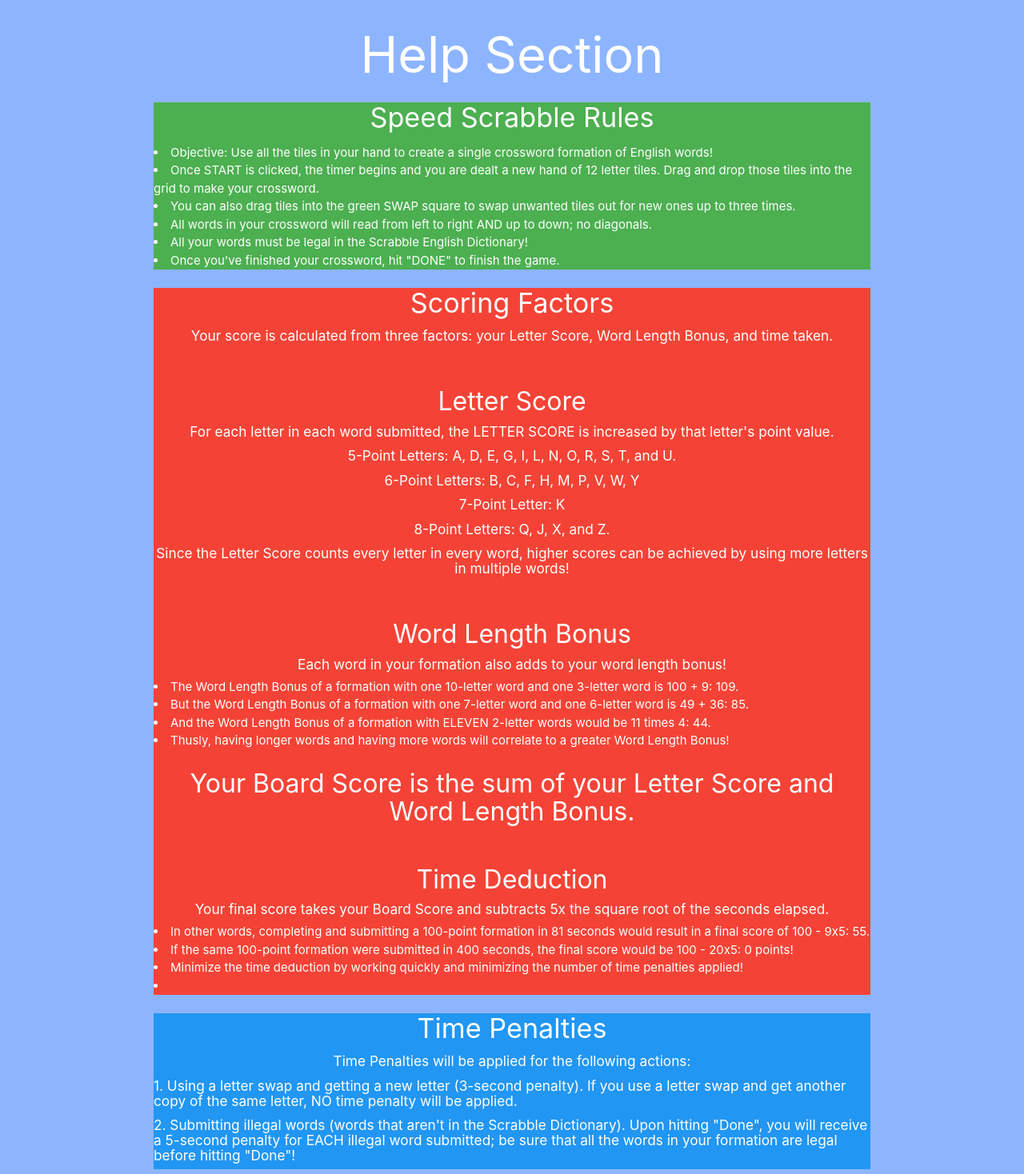
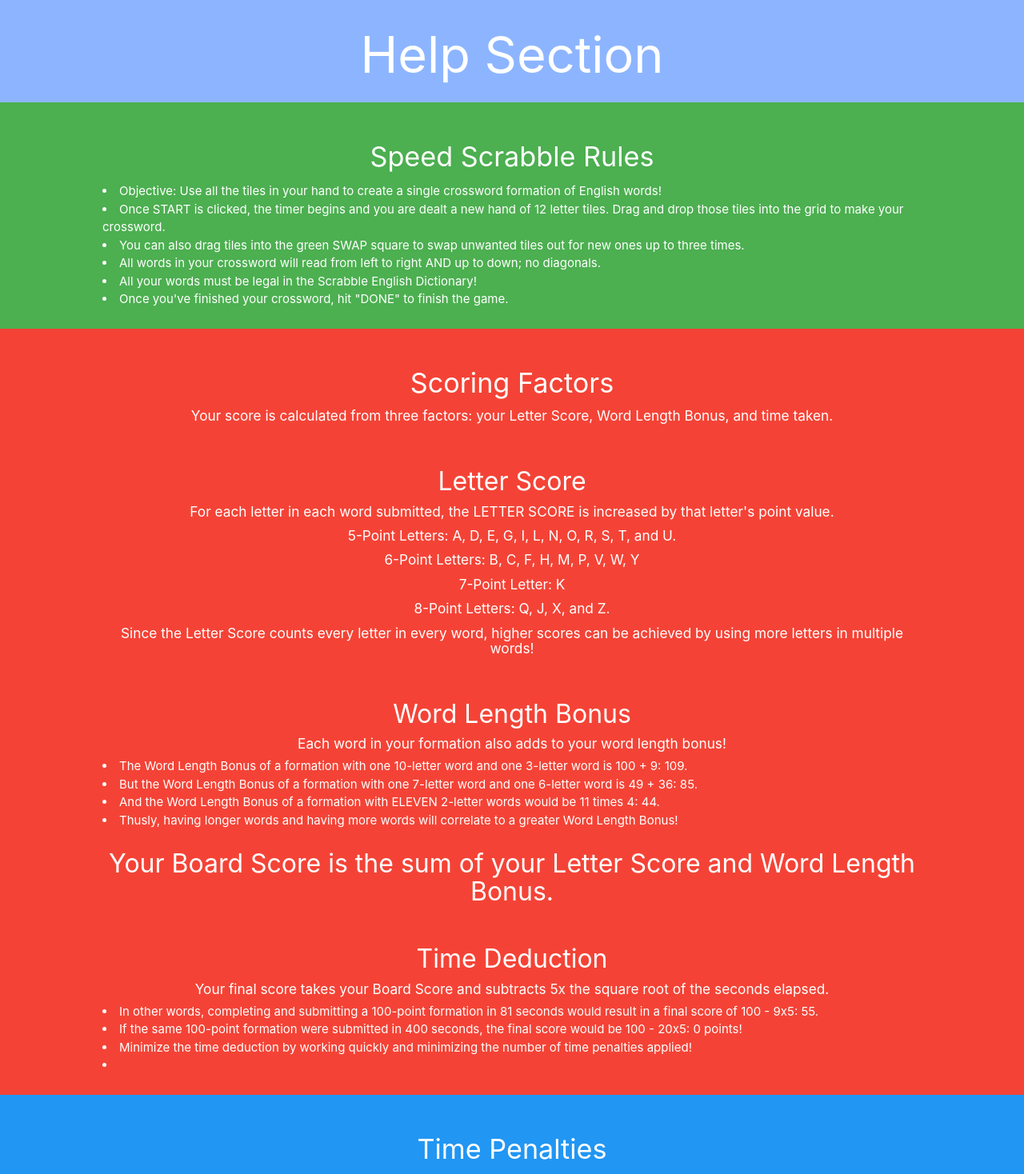
Before and after one commit to davidwu92/SpeedScrabble, a React (Create React App) app in the folder client/: page /help in a window 1280 px wide. Shown: the part 120-1588 px from the top of the page at 80% size. Built offline with nearby package versions, Linux system fonts and the light colour scheme.

Commit message:
Styling for Help section, removed test page

```diff
--- a/client/src/App.js
+++ b/client/src/App.js
@@ -12,7 +12,7 @@
 import SpeedScrabble from './Pages/SpeedScrabble'
 import Leaderboards from './Pages/Leaderboards'
 import Help from './Pages/Help'
-import TestPage from './Pages/TestPage'
+// import TestPage from './Pages/TestPage'
 import Multiplayer from './Pages/Multiplayer'
 import ForgotPassword from './Pages/ForgotPassword'
 import ResetPassword from './Pages/ResetPassword'
@@ -65,13 +65,6 @@
       </Switch>
 
       <Switch>
-        <Route exact path="/test">
-          <LoggedInNav/>
-          <TestPage/>
-        </Route>
-      </Switch>
-
-      <Switch>
         <Route exact path="/forgotPassword">
           <Navbar/>
           <ForgotPassword/>
--- a/client/src/Components/LoggedInNav/LoggedInNav.js
+++ b/client/src/Components/LoggedInNav/LoggedInNav.js
@@ -19,7 +19,6 @@
           <li id="hovEffect" className="tab left"><Link to="/speedscrabble">New Game <i className="fas fa-pencil-alt tiny"></i></Link></li>
           <li id="hovEffect" className="tab left"><Link to="/leaderboards">Leaderboards <i className="fas fa-medal tiny"></i></Link></li>
           <li id="hovEffect" className="tab"><Link to="/help">Help <i className="fas fa-question-circle tiny"></i></Link></li>
-          <li id="hovEffect" className="tab"><Link to="/test">Test Page</Link></li>
           <li id="hovEffect" className="tab right" onClick={logout}><Link to="/"><i className="fas fa-sign-out-alt"></i></Link></li>
         </ul>
       </div>
--- a/client/src/Pages/Help/Help.js
+++ b/client/src/Pages/Help/Help.js
@@ -1,10 +1,11 @@
 import React from 'react'
+import './help.css'
 
 const Help = () => {
   return(
-    <div className="container">
+    <>
       <h1 className="center white-text">Help Section</h1>
-      <div className="row green white-text">
+      <div className="row green white-text" id="helpRow">
         <h4 className="center">Speed Scrabble Rules</h4>
         <li>Objective: Use all the tiles in your hand to create a single crossword formation of English words!</li>
         <li>Once START is clicked, the timer begins and you are dealt a new hand of 12 letter tiles. Drag and drop those tiles into the grid to make your crossword.</li>
@@ -14,7 +15,7 @@
         <li>Once you've finished your crossword, hit "DONE" to finish the game.</li>
       </div>
 
-      <div className="row red white-text">
+      <div className="row red white-text" id="helpRow">
         <h4 className="center">Scoring Factors</h4>
         <h6 className="center">Your score is calculated from three factors: your Letter Score, Word Length Bonus, and time taken.</h6>
         <br/>
@@ -48,7 +49,7 @@
         <li></li>
       </div>
 
-      <div className="row blue white-text">
+      <div className="row blue white-text" id="helpRow">
         <h4 className="center">Time Penalties</h4>
         <h6 className="center">Time Penalties will be applied for the following actions:</h6>
         <h6>1. Using a letter swap and getting a new letter (3-second penalty).
@@ -59,7 +60,7 @@
         </h6>
       </div>
 
-    </div>
+  </>
   )
 }
 
--- /dev/null
+++ b/client/src/Pages/Help/help.css
@@ -0,0 +1,28 @@
+/* SMALL SCREEN */
+@media only screen
+and (min-device-width : 300px)
+and (max-device-width : 600px){
+  #helpRow {
+    padding: 1vw 5vw 1vw 5vw;
+    margin: 0
+  }
+}
+
+/* MEDIUM SCREEN STYLING */
+@media only screen
+and (min-device-width : 601px)
+and (max-device-width : 992px){
+  #helpRow {
+    padding: 2vw 10vw 2vw 10vw;
+    margin: 0
+  }
+}
+
+/* LARGE SCREEN STYLING */
+@media only screen
+and (min-device-width : 993px){
+  #helpRow {
+    padding: 2vw 15vw 2vw 15vw;
+    margin: 0
+  }
+}
```
